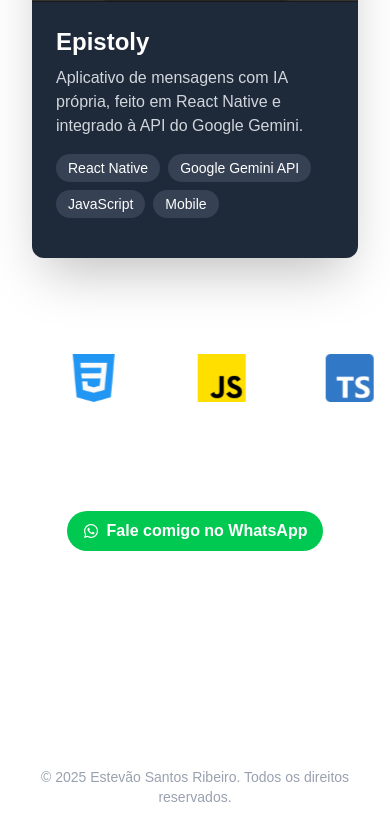
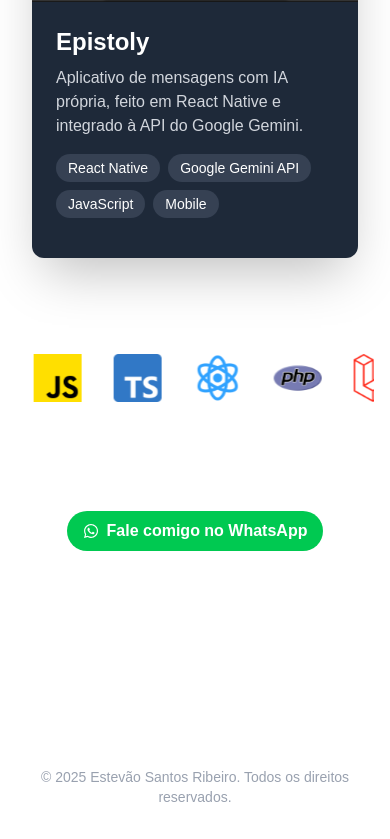
Before and after one commit to estevaosantosribeiro/portfolio, a Next.js app: page / in a window 390 px wide. Shown: the part 3999-4838 px from the top of the page. Built offline with nearby package versions, Linux system fonts and the light colour scheme.

Commit message:
Implementado melhorias no design

```diff
--- a/src/components/carrosel.tsx
+++ b/src/components/carrosel.tsx
@@ -16,7 +16,7 @@ const logos = [
 export default function Carrosel() {
   return (
     <div className="w-full overflow-hidden py-8 bg-transparent">
-      <div className="flex items-center gap-16 animate-scroll whitespace-nowrap">
+      <div className="flex items-center gap-6 sm:gap-16 animate-scroll whitespace-nowrap">
         {logos.map((logo) => (
           <div key={logo.alt} className="inline-block">
             <Image
@@ -24,7 +24,7 @@ export default function Carrosel() {
               alt={logo.alt}
               width={80}
               height={80}
-              className="mx-2 sm:mx-4 transition duration-300 w-12 h-12 sm:w-[80px] sm:h-[80px] min-w-12 min-h-12 sm:min-w-[80px] sm:min-h-[80px] max-w-none max-h-none"
+              className="mx-1 sm:mx-4 transition duration-300 w-12 h-12 sm:w-[80px] sm:h-[80px] min-w-12 min-h-12 sm:min-w-[80px] sm:min-h-[80px] max-w-none max-h-none"
             />
           </div>
         ))}
@@ -36,21 +36,21 @@ export default function Carrosel() {
               alt={logo.alt}
               width={80}
               height={80}
-              className="mx-2 sm:mx-4 transition duration-300 w-12 h-12 sm:w-[80px] sm:h-[80px] min-w-12 min-h-12 sm:min-w-[80px] sm:min-h-[80px] max-w-none max-h-none"
+              className="mx-1 sm:mx-4 transition duration-300 w-12 h-12 sm:w-[80px] sm:h-[80px] min-w-12 min-h-12 sm:min-w-[80px] sm:min-h-[80px] max-w-none max-h-none"
             />
           </div>
         ))}
       </div>
       <style jsx>{`
         .animate-scroll {
-          animation: scroll 14s linear infinite;
+          animation: scroll 20s linear infinite;
         }
         @keyframes scroll {
           0% {
             transform: translateX(0%);
           }
           100% {
-            transform: translateX(-50%);
+            transform: translateX(-127%);
           }
         }
       `}</style>
```
